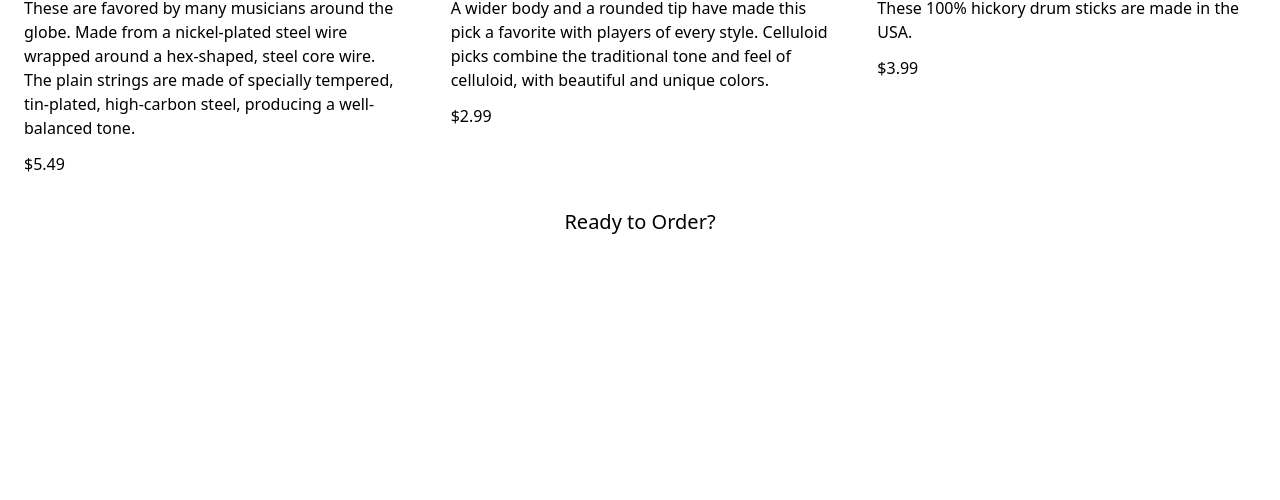
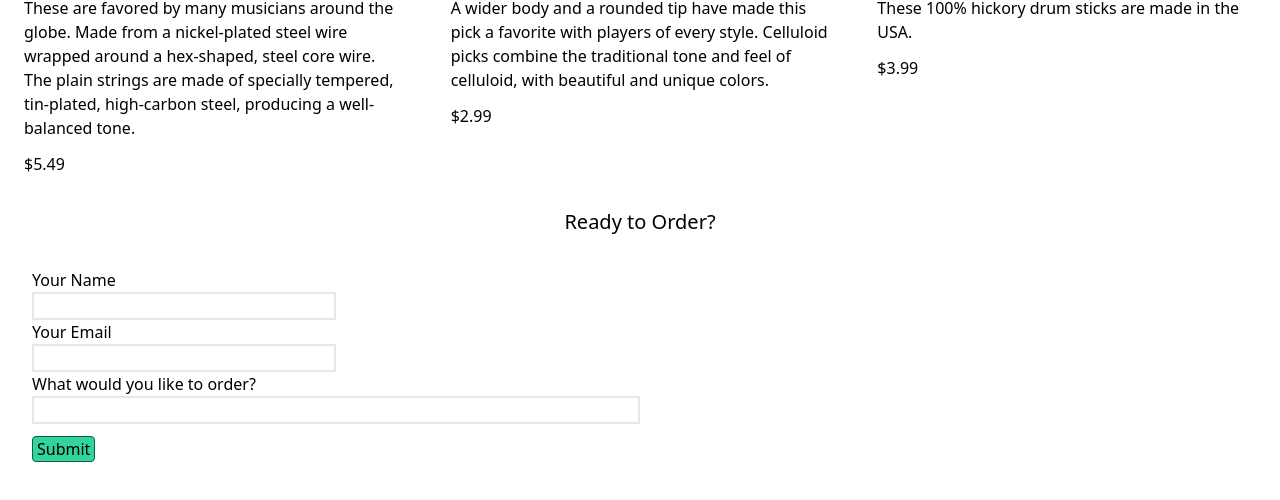
Before and after one commit to yuval-tamir-kellogg-21/week2-lab, a plain HTML site: page index.html in a window 1280 px wide. Shown: the part 444-944 px from the top of the page. Before the commit the page ends 800 px from the top, so only its background shows below. Drawn offline with nearby package versions, Linux system fonts and the light colour scheme.

Commit message:
added form

```diff
--- a/index.html
+++ b/index.html
@@ -56,6 +56,34 @@
     </div>
     <h1 class="text-center text-xl">Ready to Order?</h1>
     <!-- Order form goes here -->
+    <div class="m-8">
+        <form>
+            <div>
+                <label for="name">Your Name</label>
+                <div>
+                    <input type="text" id="name" name="name" class="border-2 w-1/4">
+                </div>
+            </div>
+
+            <div>
+                <label for="email">Your Email</label>
+                <div>
+                    <input type="text" id="email" name="email" class="border-2 w-1/4">
+                </div>
+            </div>
+
+            <div>
+                <label for="order">What would you like to order?</label>
+                <div>
+                    <input type="text" id="order" name="order" class="border-2 w-1/2">
+                </div>
+            </div>
+
+            <div class="py-3">
+                <button class="px-1 bg-green-400 border rounded border-green-800">Submit</button>
+            </div>
+        </form>
+    </div>
   </div>
 </body>
 
```
